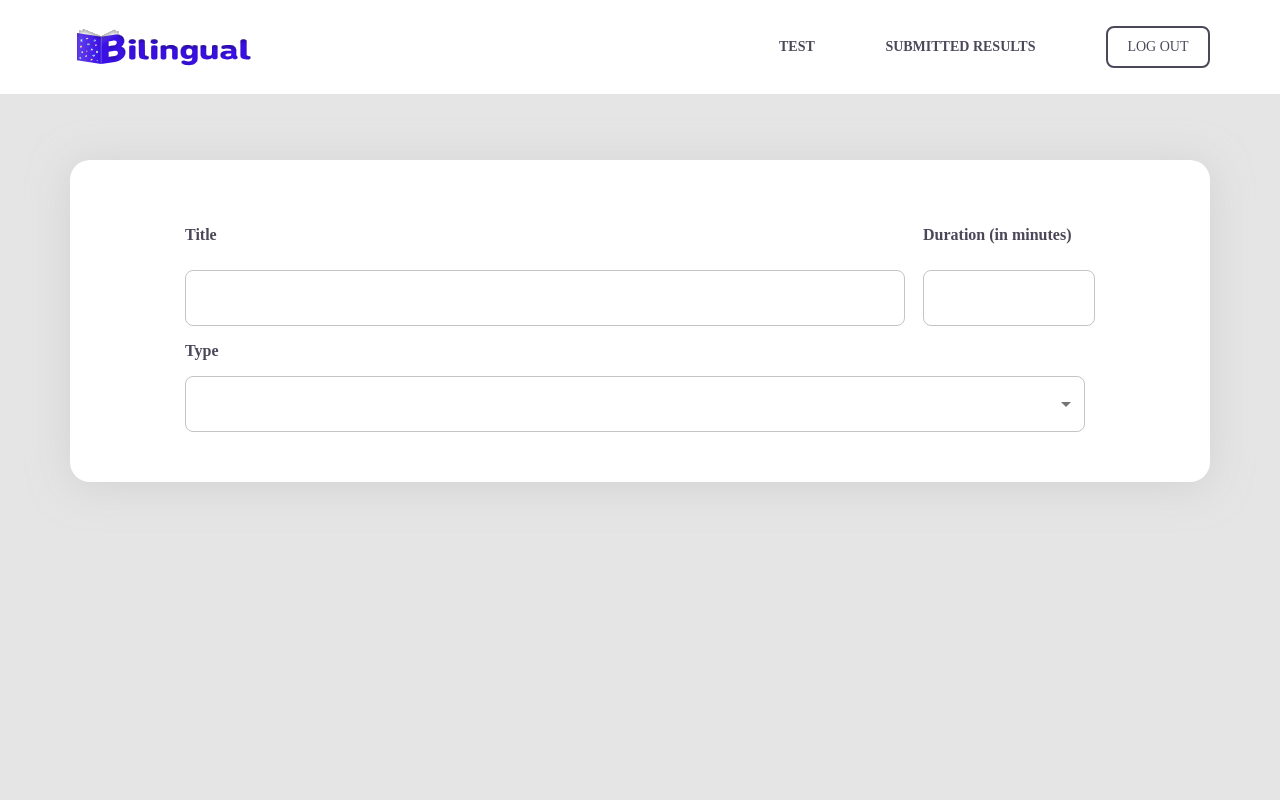
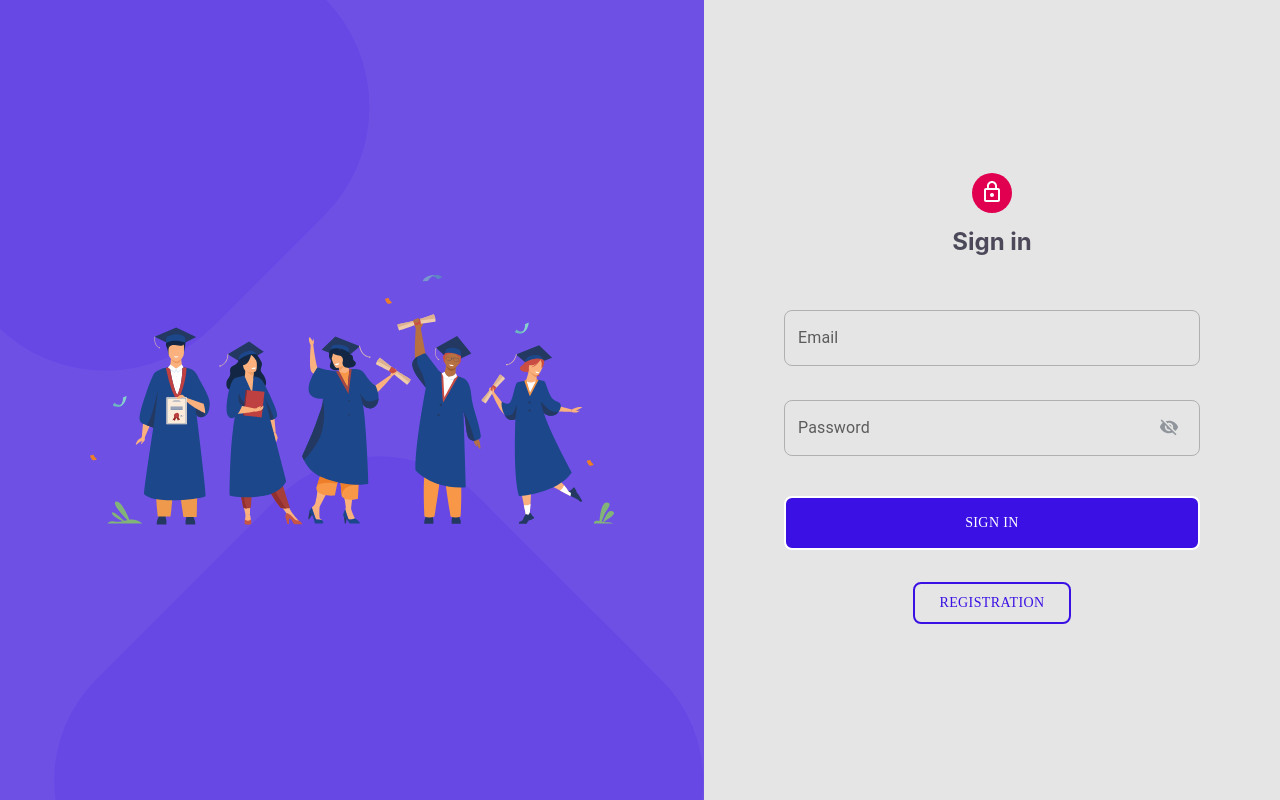
Before and after one commit to peaksoft-school/bilingual-web, a React (Create React App) app: page /login in a window 1280 px wide. Built offline with nearby package versions, Linux system fonts and the light colour scheme; a web font is replaced by a local one.

Commit message:
removed the excess from App js

```diff
--- a/src/App.js
+++ b/src/App.js
@@ -2,10 +2,10 @@ import { CircularProgress, ThemeProvider } from '@mui/material'
 import { useEffect, useState } from 'react'
 import { useDispatch } from 'react-redux'
 import { authActions } from './store'
+import Routes from './routes/Routes'
 import { getFromLocalStorage } from './utils/helpers/localstorege/localStorege'
 import { theme } from './assets/styles/themeStyle/theme'
 import { BILINGUAL_TOKEN, BILINGUAL_USER } from './utils/constants/general'
-import AddQuestionTypePage from './containers/admin/tests/selectRealEnglishWords/questionType'
 
 function App() {
    const dispatch = useDispatch()
@@ -30,8 +30,7 @@ function App() {
 
    return (
       <ThemeProvider theme={theme}>
-         {/* <Routes /> */}
-         <AddQuestionTypePage />
+         <Routes />
       </ThemeProvider>
    )
 }
```
